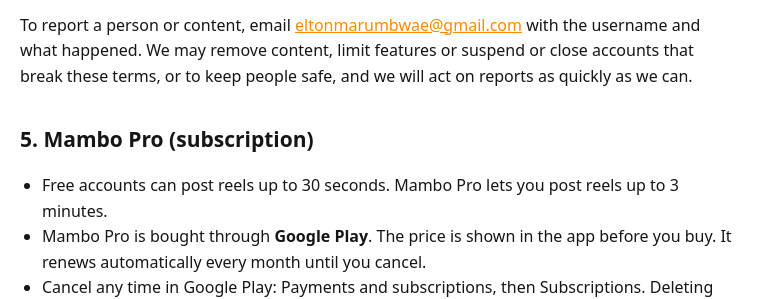
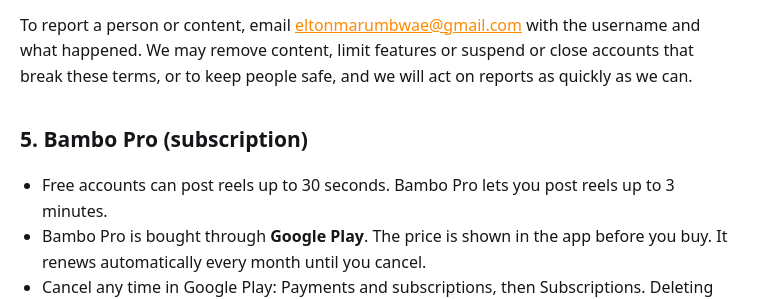
Before and after one commit to eltonmarumbwae-ux/bambo-app-website, a plain HTML site: page terms.html in a window 1280 px wide. Shown: the part 889-1188 px from the top of the page, 260-1027 px from the left. Drawn offline with Linux system fonts and the light colour scheme.

Commit message:
Add files via upload

```diff
--- a/terms.html
+++ b/terms.html
@@ -36,10 +36,10 @@
 <h2>4. Reporting and removal</h2>
 <p>To report a person or content, email <a href="mailto:eltonmarumbwae@gmail.com">eltonmarumbwae@gmail.com</a> with the username and what happened. We may remove content, limit features or suspend or close accounts that break these terms, or to keep people safe, and we will act on reports as quickly as we can.</p>
 
-<h2>5. Mambo Pro (subscription)</h2>
+<h2>5. Bambo Pro (subscription)</h2>
 <ul>
-<li>Free accounts can post reels up to 30 seconds. Mambo Pro lets you post reels up to 3 minutes.</li>
-<li>Mambo Pro is bought through <b>Google Play</b>. The price is shown in the app before you buy. It renews automatically every month until you cancel.</li>
+<li>Free accounts can post reels up to 30 seconds. Bambo Pro lets you post reels up to 3 minutes.</li>
+<li>Bambo Pro is bought through <b>Google Play</b>. The price is shown in the app before you buy. It renews automatically every month until you cancel.</li>
 <li>Cancel any time in Google Play: Payments and subscriptions, then Subscriptions. Deleting the app or your Bambo account does <b>not</b> cancel it, so cancel in Google Play first.</li>
 <li>Refunds are handled by Google Play under its refund rules.</li>
 </ul>
```
Also changed, not shown: delete-account.html (+2 -2 lines), privacy.html (+1 -1 lines).
